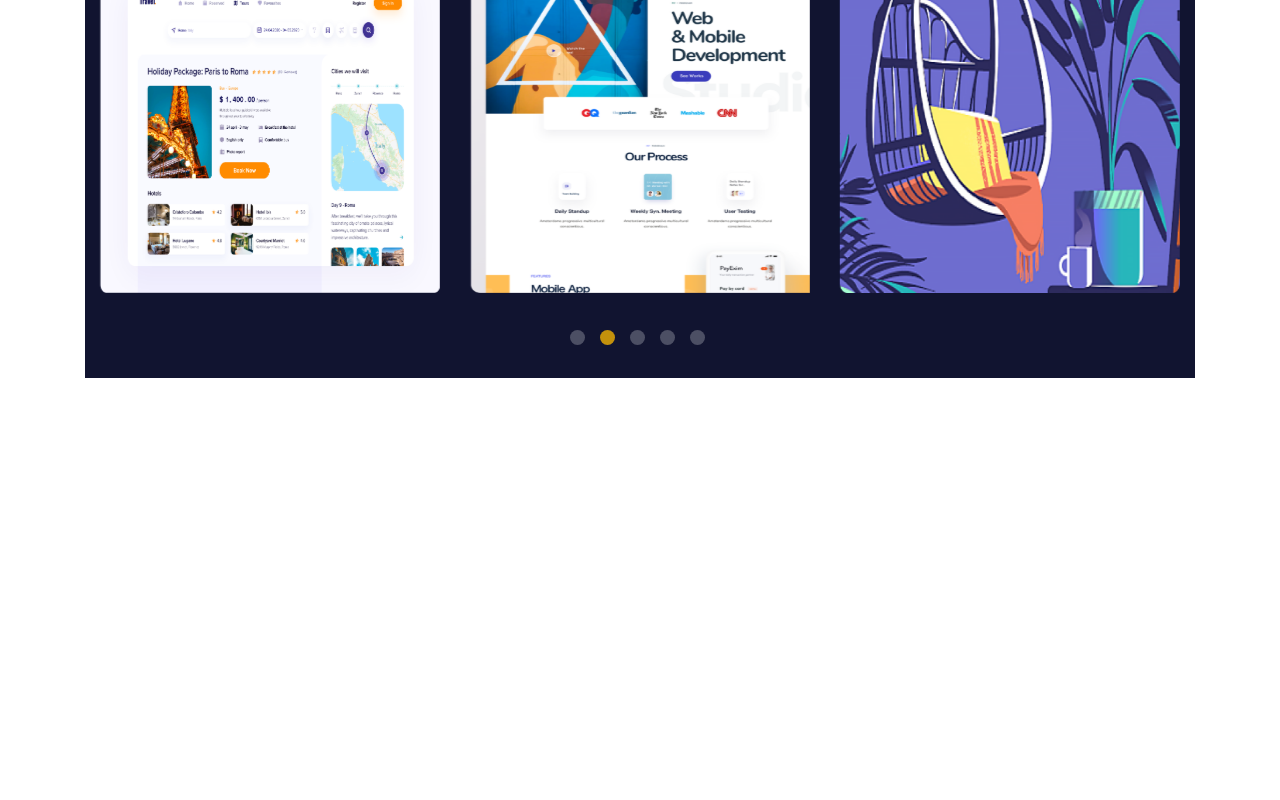
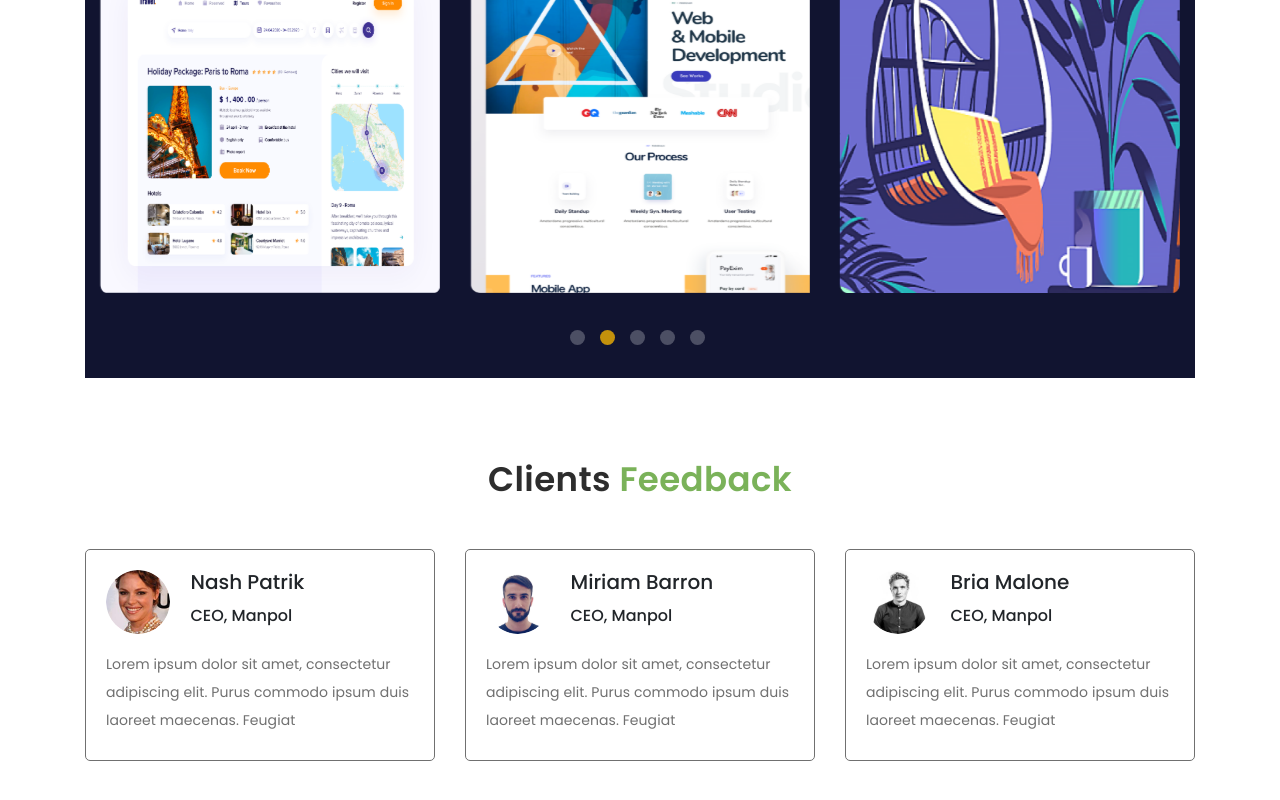
Before and after one commit to Abir-Hasan-GUB/creative-agency-client, a React (Create React App) app: page / in a window 1280 px wide. Shown: the part 1652-2452 px from the top of the page. Before the commit the page ends 2110 px from the top, so only its background shows below. Built offline with nearby package versions, Linux system fonts and the light colour scheme.

Commit message:
FeedBack Part Complete

```diff
--- /dev/null
+++ b/src/Componants/Home/ClientsFeedback/ClientsFeedback.css
@@ -0,0 +1,27 @@
+.feedbacks{
+    height: 225px;
+    width: 100%;
+    margin-bottom: 100px;
+}
+.feedbacks .card-left img{
+width: 64px;
+height: 64px;
+border-radius: 50%;
+}
+.feedbacks .card{
+    text-align: left;
+    background: transparent;
+    border: 1px solid #707070;
+    border-radius: 5px;
+}
+.feedbacks .card .card-text{
+font-style: normal;
+font-weight: normal;
+font-size: 14px;
+line-height: 28px;
+letter-spacing: 0.005em;
+color: #707070;
+}
+.feedbacks .card{
+    height: 212px;
+}
--- /dev/null
+++ b/src/Componants/Home/ClientsFeedback/ClientsFeedback.js
@@ -0,0 +1,69 @@
+import React from 'react';
+import './ClientsFeedback.css';
+import customer1 from '../../Images/customer-1.png';
+import customer2 from '../../Images/customer-2.png';
+import customer3 from '../../Images/customer-3.png';
+
+const ClientsFeedback = () => {
+    return (
+        <div className="container">
+            <div className="serviceTitle text-center ">
+                <h2>Clients <span className="sarviceMarked" > Feedback</span></h2>
+
+<div className="feedbacks">
+
+    <div class="card-deck mt-5 row">
+
+        <div class="card">
+            <div class="card-body">
+                <div className="feedbackInfo d-flex align-items-center  row">
+                    <div className="card-left col-md-3">
+                        <img src={customer1} alt="" />
+                    </div>
+                    <div className="card-right col-md-9">
+                        <h5 class="card-title">Nash Patrik</h5>
+                        <h6>CEO, Manpol</h6>
+                    </div>
+                </div>
+                <p class="card-text mt-3">Lorem ipsum dolor sit amet, consectetur adipiscing elit. Purus commodo ipsum duis laoreet maecenas. Feugiat </p>
+            </div>
+        </div>
+
+        <div class="card">
+            <div class="card-body">
+                <div className="feedbackInfo d-flex align-items-center  row">
+                    <div className="card-left col-md-3">
+                        <img src={customer2} alt="" />
+                    </div>
+                    <div className="card-right col-md-9">
+                        <h5 class="card-title">Miriam Barron</h5>
+                        <h6>CEO, Manpol</h6>
+                    </div>
+                </div>
+                <p class="card-text mt-3">Lorem ipsum dolor sit amet, consectetur adipiscing elit. Purus commodo ipsum duis laoreet maecenas. Feugiat </p>
+            </div>
+        </div>
+
+        <div class="card">
+            <div class="card-body">
+                <div className="feedbackInfo d-flex align-items-center  row">
+                    <div className="card-left col-md-3">
+                        <img src={customer3} alt="" />
+                    </div>
+                    <div className="card-right col-md-9">
+                        <h5 class="card-title">Bria Malone</h5>
+                        <h6>CEO, Manpol</h6>
+                    </div>
+                </div>
+                <p class="card-text mt-3">Lorem ipsum dolor sit amet, consectetur adipiscing elit. Purus commodo ipsum duis laoreet maecenas. Feugiat </p>
+            </div>
+
+        </div>
+    </div>
+</div>
+            </div>
+        </div>
+    );
+};
+
+export default ClientsFeedback;
--- a/src/Componants/Home/MainHome/MainHome.js
+++ b/src/Componants/Home/MainHome/MainHome.js
@@ -1,6 +1,7 @@
 import React from 'react';
 import Banner from '../Banner/Banner';
 import BrandLogo from '../BrandLogo/BrandLogo';
+import ClientsFeedback from '../ClientsFeedback/ClientsFeedback';
 import OurWorks from '../OurWorks/OurWorks';
 import Service from '../Service/Service';
 
@@ -11,6 +12,7 @@ const MainHome = () => {
         <BrandLogo></BrandLogo>
         <Service></Service>
         <OurWorks></OurWorks>
+        <ClientsFeedback></ClientsFeedback>
         </main>
     );
 };
--- a/src/Componants/Home/OurWorks/OurWorks.js
+++ b/src/Componants/Home/OurWorks/OurWorks.js
@@ -24,7 +24,7 @@ const OurWorks = () => {
     return (
         <div className = "container">
              <div className="serviceTitle text-center pb-5">
-                    <h2>Provide awesome <span className="sarviceMarked">services</span></h2>
+                    <h2>Here are some of <span className="sarviceMarked"> our works</span></h2>
                 </div>
         <div className="ourWorks">
         <Slider {...settings}>
```
Also changed, not shown: src/Componants/Home/ClientsFeedBackFromDB/ClientsFeedBackFromDB.js (added, +11 -0 lines).
